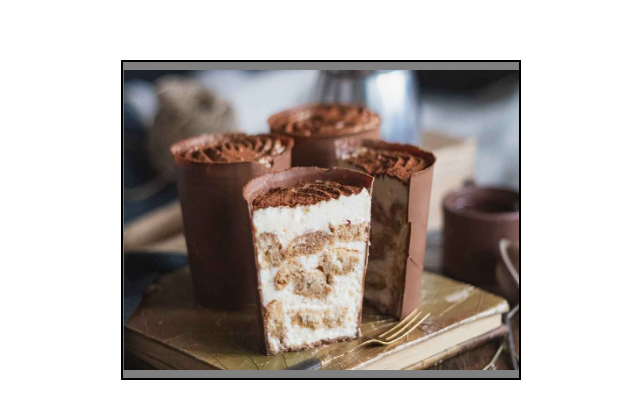
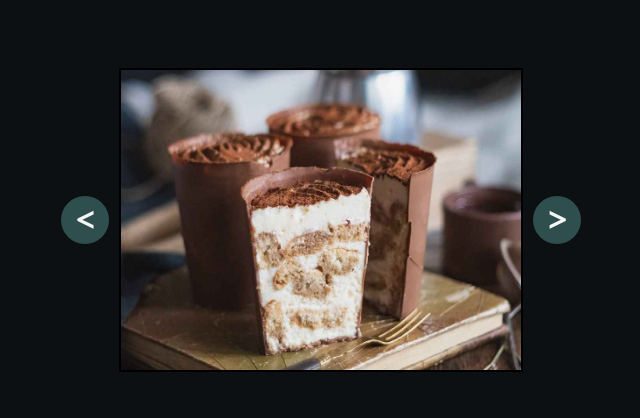
Before and after one commit to fromscode/image-carousel, a website built with webpack: page src/index.html in a window 1280 px wide. Shown: the part 180-598 px from the top of the page, without its empty margins (319-959 px from the left). Built offline with nearby package versions, Linux system fonts and the light colour scheme.

Commit message:
Add next and prev buttons

```diff
--- a/src/index.html
+++ b/src/index.html
@@ -7,8 +7,12 @@
   </head>
 
   <body>
-    <div class="frame">
-      <div class="wide-container"></div>
+    <div class="frame-container">
+      <button type="button" id="prev-btn"><</button>
+      <div class="frame">
+        <div class="wide-container"></div>
+      </div>
+      <button type="button" id="next-btn">></button>
     </div>
   </body>
 </html>
--- a/src/index.js
+++ b/src/index.js
@@ -1,5 +1,5 @@
+import "./styles/reset.css";
 import "./styles/styles.css";
-import "./styles/reset.css";
 
 import image1 from "./assets/images/01.jpg";
 import image2 from "./assets/images/02.jpg";
@@ -11,11 +11,26 @@ const allImages = [image1, image2, image3];
 
 const wideCont = document.querySelector(".wide-container");
 
-let index = 0;
 for (const img of allImages) {
   const elemnt = document.createElement("img");
   elemnt.src = img;
   elemnt.height = 300;
   wideCont.append(elemnt);
-  ++index;
 }
+
+const xlist = [-400, 0, 400];
+let index = 1;
+
+const prevBtn = document.querySelector("#prev-btn");
+const nextBtn = document.querySelector("#next-btn");
+
+prevBtn.addEventListener('click', () => {
+    index = (index + 1) % xlist.length;
+    wideCont.style.translate = xlist[index] + "px";
+});
+
+nextBtn.addEventListener('click', () => {
+    index = index - 1;
+    if (index < 0) index = xlist.length + index;
+    wideCont.style.translate = xlist[index] + "px";
+});
--- a/src/styles/styles.css
+++ b/src/styles/styles.css
@@ -4,12 +4,14 @@ body {
   width: 100vw;
   align-items: center;
   justify-content: center;
+  background-color: #0c1012;
 }
 
 .wide-container {
+  transition: 0.3s ease;
   display: flex;
   justify-content: center;
-  translate: 396.8px;
+  translate: 400px;
 }
 
 img {
@@ -18,12 +20,38 @@ img {
 }
 
 .frame {
+  box-sizing: content-box;
+  border: 2px solid black;
   display: flex;
   justify-content: center;
   align-items: center;
   overflow: hidden;
-  height: 320px;
+  height: 300px;
   width: 400px;
-  border: 2px solid black;
   background-color: grey;
 }
+
+.frame-container {
+  display: flex;
+  align-items: center;
+  justify-content: center;
+}
+
+button {
+  display: flex;
+  align-items: center;
+  justify-content: center;
+  border-radius: 100%;
+  margin: 10px;
+  outline: none;
+  border: none;
+  background-color: darkslategrey;
+  color: whitesmoke;
+  padding: 0px 15px;
+  font-size: 2rem;
+  font-weight: 1000;
+}
+
+button:hover {
+  opacity: 0.5;
+}
```
